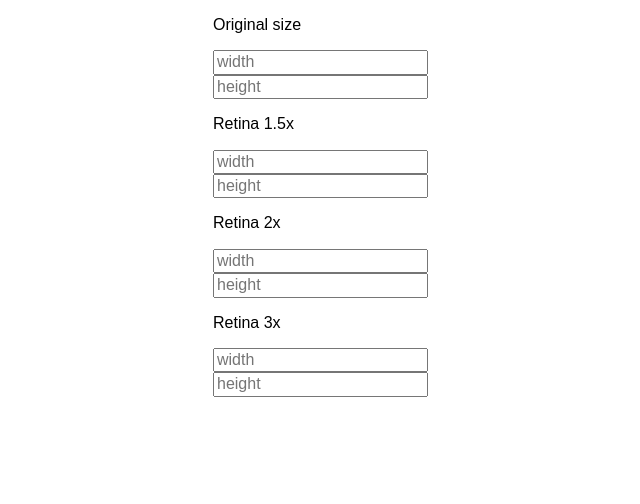
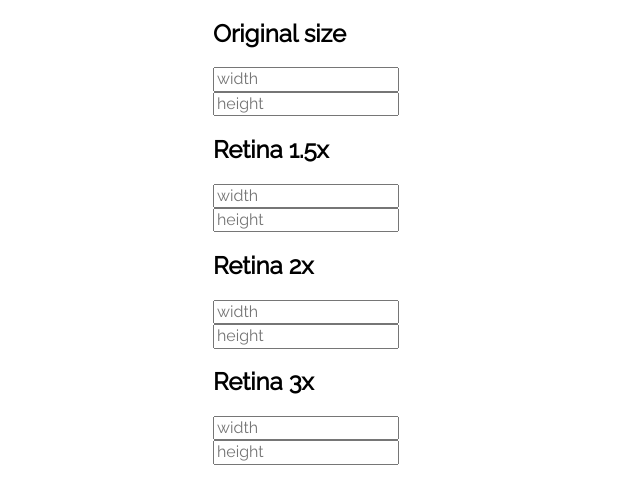
Before and after one commit to AgenciaLava/online-retina-calculator, a website: page index.html in a window 1280 px wide. Shown: the whole page, without its empty margins (247-887 px from the left). Drawn offline with nearby package versions, Linux system fonts and the light colour scheme.

Commit message:
included new font family

```diff
--- a/index.html
+++ b/index.html
@@ -9,7 +9,7 @@
         <title>Online Retina Calculator</title>
         <meta name="description" content="">
         <meta name="viewport" content="width=device-width, initial-scale=1">
-
+        <link href="https://fonts.googleapis.com/css?family=Raleway" rel="stylesheet">
         <link rel="stylesheet" href="css/main.css">
 
         <script src="js/vendor/modernizr-2.8.3.min.js"></script>
@@ -21,22 +21,22 @@
 
         <div class="wrapper">
             <div class="original">
-                <p>Original size</p>
+                <h2>Original size</h2>
                 <input class="originalW" type="number" placeholder="width">
                 <input class="originalH" type="number" placeholder="height">
             </div>
             <div class="retina15x">
-                <p>Retina 1.5x</p>
+                <h2>Retina 1.5x</h2>
                 <input class="w15" type="number" placeholder="width" readonly>
                 <input class="h15" type="number" placeholder="height" readonly>
             </div>
             <div class="retina2x">
-                <p>Retina 2x</p>
+                <h2>Retina 2x</h2>
                 <input class="w2" type="number" placeholder="width" readonly>
                 <input class="h2" type="number" placeholder="height" readonly>
             </div>
             <div class="retina3x">
-                <p>Retina 3x</p>
+                <h2>Retina 3x</h2>
                 <input class="w3" type="number" placeholder="width" readonly>
                 <input class="h3" type="number" placeholder="height" readonly>
             </div>
--- a/src/scss/global/_global.scss
+++ b/src/scss/global/_global.scss
@@ -7,6 +7,9 @@ html {
 *:after {
     box-sizing: inherit;
 }
+body {
+    font-family: $raleway;
+}
 :focus {
     outline: $grey0 1px dotted; //this should have a lot of contrast for usability reasons
 }
@@ -15,3 +18,6 @@ html {
     padding: 0 20px;
     max-width: 400px;
 }
+input {
+    font-family: $raleway;
+}
--- a/src/scss/global/_typography.scss
+++ b/src/scss/global/_typography.scss
@@ -1 +1 @@
-// typography styles here
+$raleway: 'Raleway', sans-serif;
```
Also changed, not shown: css/main.css, 1 other file.
